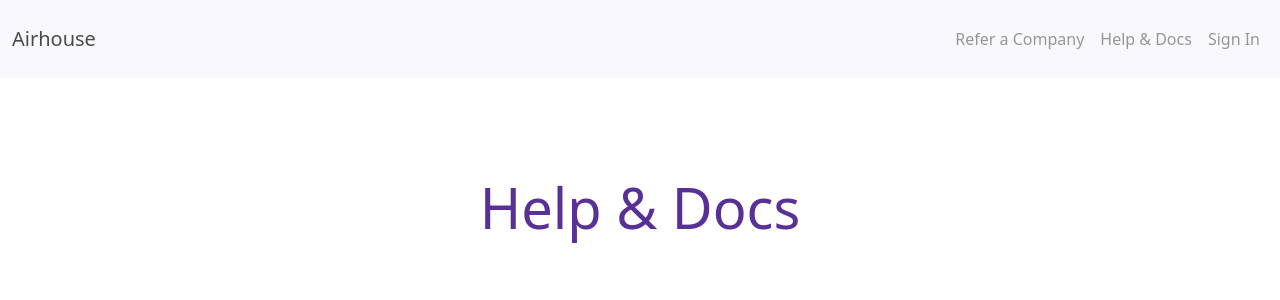
After one commit to connorGA/Airhouse_Clone, a Django app: page /help/ in a window 1280 px wide. The commit adds this page. Shown: the top 300 px of the page. Run offline with Django 5.2, Linux system fonts and the light colour scheme.

Commit message:
remaining templates, views, urls configured

```diff
--- /dev/null
+++ b/airhouse_project/airhouse/templates/airhouse/help.html
@@ -0,0 +1,11 @@
+{% extends 'airhouse/base.html' %}
+
+{% block content %}
+<div class="container my-5 py-5">
+	<div class="row justify-content-center">
+		<div class="col-lg-8 mx-auto text-center">
+			<h1 class="display-4 fw-light text-primary">Help & Docs</h1>
+		</div>
+	</div>
+</div>
+{% endblock content %}
--- a/airhouse_project/airhouse/templates/airhouse/navigation.html
+++ b/airhouse_project/airhouse/templates/airhouse/navigation.html
@@ -18,13 +18,13 @@
                         <a class="nav-link {% if request.resolver_match.url_name == 'restock' %}active{% endif %}" href="{% url 'restock' %}">Restock</a>
                     </li>
                     <li class="nav-item">
-                        <a class="nav-link {% if request.resolver_match.url_name == 'restock' %}active{% endif %}" href="#">Billing</a>
+                        <a class="nav-link {% if request.resolver_match.url_name == 'restock' %}active{% endif %}" href="{% url 'billing' %}">Billing</a>
                     </li>
                     <li class="nav-item">
-                        <a class="nav-link {% if request.resolver_match.url_name == 'restock' %}active{% endif %}" href="#">Returns</a>
+                        <a class="nav-link {% if request.resolver_match.url_name == 'restock' %}active{% endif %}" href="{% url 'returns' %}">Returns</a>
                     </li>
                     <li class="nav-item">
-                        <a class="nav-link {% if request.resolver_match.url_name == 'restock' %}active{% endif %}" href="#">Projects</a>
+                        <a class="nav-link {% if request.resolver_match.url_name == 'restock' %}active{% endif %}" href="{% url 'projects' %}">Projects</a>
                     </li>
                 {% endif %}
             </ul>
@@ -33,10 +33,10 @@
         <div class="collapse navbar-collapse justify-content-end" id="navbarNav">
             <ul class="navbar-nav">
                 <li class="nav-item">
-                    <a class="nav-link {% if request.resolver_match.url_name == 'restock' %}active{% endif %}" href="#">Refer a Company</a>
+                    <a class="nav-link {% if request.resolver_match.url_name == 'restock' %}active{% endif %}" href="{% url 'refer' %}">Refer a Company</a>
                 </li>
                 <li class="nav-item">
-                    <a class="nav-link {% if request.resolver_match.url_name == 'restock' %}active{% endif %}" href="#">Help & Docs</a>
+                    <a class="nav-link {% if request.resolver_match.url_name == 'restock' %}active{% endif %}" href="{% url 'help' %}">Help & Docs</a>
                 </li>
                 <li class="nav-item">
                     {% if user.is_authenticated %}
--- a/airhouse_project/airhouse/urls.py
+++ b/airhouse_project/airhouse/urls.py
@@ -1,6 +1,6 @@
 from django.contrib import admin
 from django.urls import path
-from .views import Index, SignUpView, LoginView, Dashboard, CreateCategoryView, AddItem, EditItem, DeleteItem, Orders, OrderDetail, AddOrder, EditOrder, DeleteOrder, Restock
+from .views import Index, SignUpView, LoginView, Dashboard, CreateCategoryView, AddItem, EditItem, DeleteItem, Orders, OrderDetail, AddOrder, EditOrder, DeleteOrder, Restock, Billing, Returns, Projects, Refer, Help
 from django.contrib.auth import views as auth_views
 
 urlpatterns = [
@@ -16,6 +16,11 @@ urlpatterns = [
     path('edit-order/<int:pk>', EditOrder.as_view(), name='edit-order'),
     path('delete-order/<int:pk>', DeleteOrder.as_view(), name='delete-order'),
     path('restock/', Restock.as_view(), name='restock'),
+    path('billing/', Billing.as_view(), name='billing'),
+    path('returns/', Returns.as_view(), name='returns'),
+    path('projects/', Projects.as_view(), name='projects'),
+    path('refer/', Refer.as_view(), name='refer'),
+    path('help/', Help.as_view(), name='help'),
     path('register/', SignUpView.as_view(), name='register'),
     path('login/', LoginView.as_view(), name='login'),
     path('login/', auth_views.LoginView.as_view(template_name='airhouse/login.html'), name='login'),
--- a/airhouse_project/airhouse/views.py
+++ b/airhouse_project/airhouse/views.py
@@ -223,3 +223,19 @@ class Restock(LoginRequiredMixin, View):
             'items': items,
             'low_inventory_ids': low_inventory_ids
         })
+
+# BILLING
+class Billing(TemplateView):
+    template_name = 'airhouse/billing.html'
+
+class Returns(TemplateView):
+    template_name = 'airhouse/returns.html'
+
+class Projects(TemplateView):
+    template_name = 'airhouse/projects.html'
+
+class Refer(TemplateView):
+    template_name = 'airhouse/refer.html'
+
+class Help(TemplateView):
+    template_name = 'airhouse/help.html'
--- a/airhouse_project/airhouse_project/settings.py
+++ b/airhouse_project/airhouse_project/settings.py
@@ -143,4 +143,4 @@ LOGIN_URL = 'login'
 
 LOGIN_REDIRECT_URL ='/dashboard'
 
-LOW_QUANTITY = 5
+LOW_QUANTITY = 9
```
Also changed, not shown: airhouse_project/airhouse/templates/airhouse/billing.html (added, +11 -0 lines), airhouse_project/airhouse/templates/airhouse/projects.html (added, +11 -0 lines), airhouse_project/airhouse/templates/airhouse/refer.html (added, +11 -0 lines), airhouse_project/airhouse/templates/airhouse/returns.html (added, +11 -0 lines).
